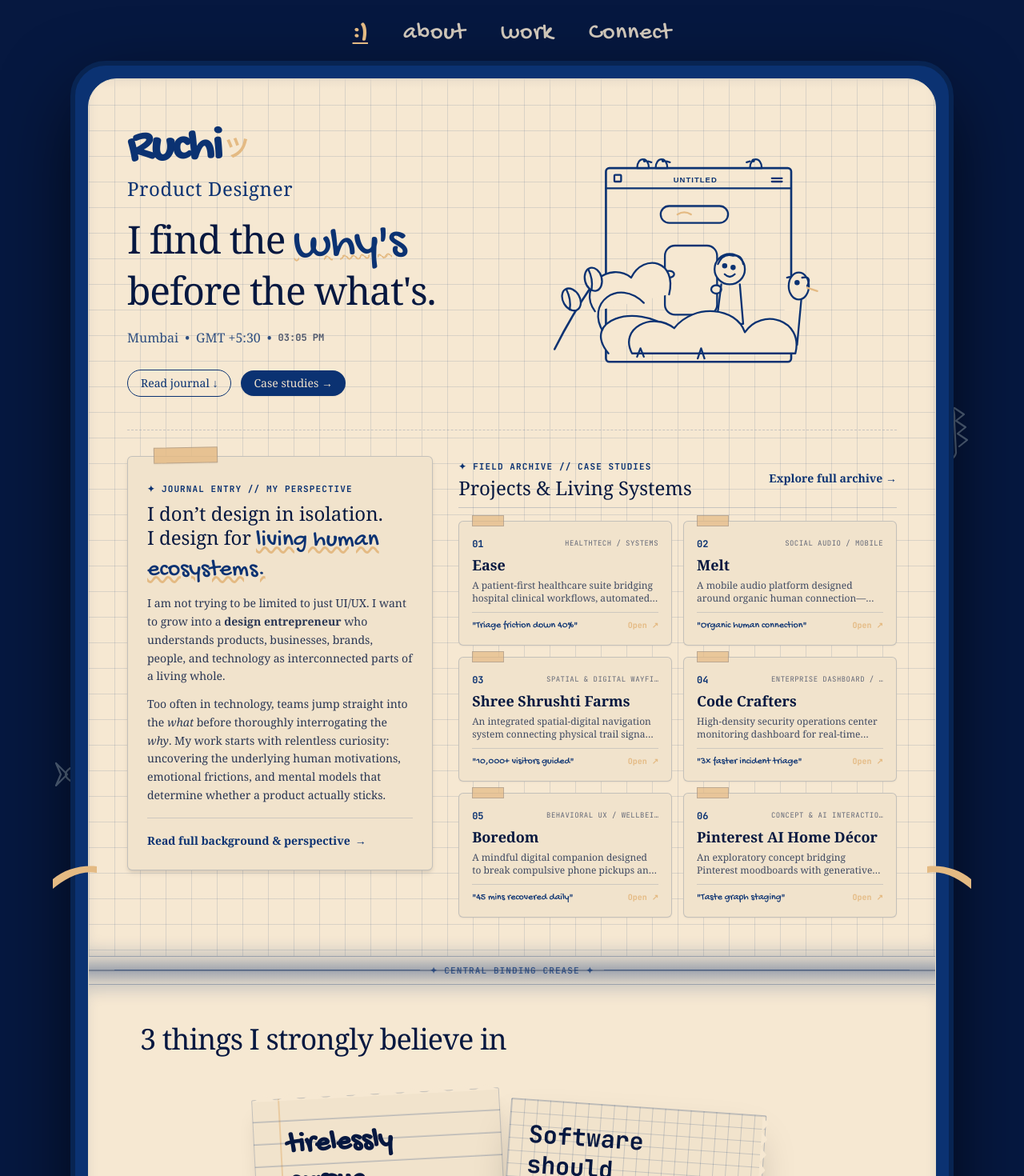
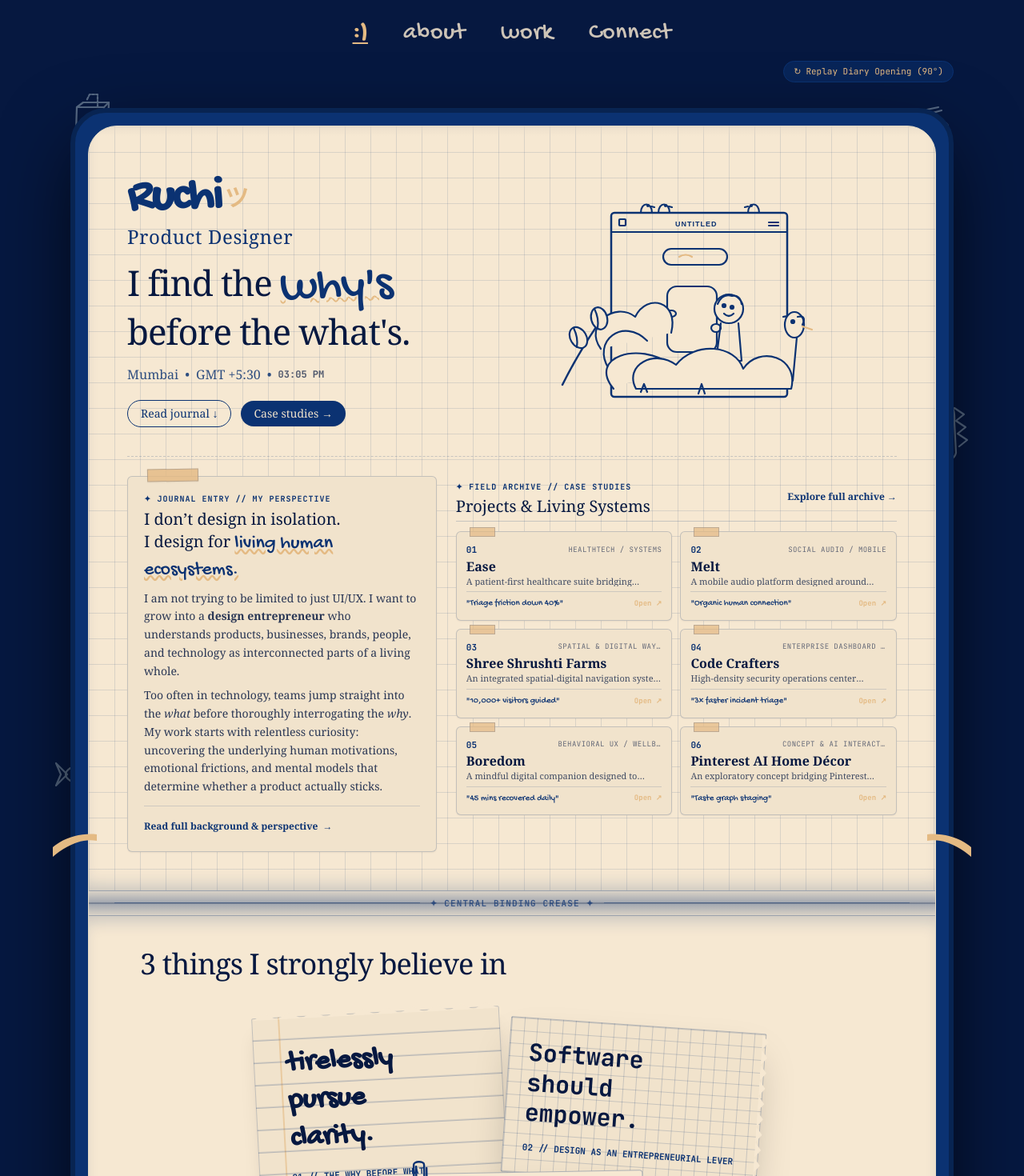
Before and after one commit to ruchibheda000-ship-it/ruchi-portfolio, a React (Vite) app: page / in a window 1280 px wide. Shown: the top 1470 px of the page at 80% size. Built offline with nearby package versions, Linux system fonts and the light colour scheme; a web font is replaced by a local one.

Commit message:
Refine 2-page open diary landscape proportions and 90-degree opening transition

```diff
--- a/src/index.css
+++ b/src/index.css
@@ -131,26 +131,30 @@ html {
 }
 
 /* ======================================================================== */
-/* 2-PAGE PHYSICAL OPEN DIARY ANIMATION & SPINE CREASE                      */
+/* 2-PAGE PHYSICAL OPEN DIARY 90° ROTATION & OPENING ANIMATION             */
 /* ======================================================================== */
 
-@keyframes diaryUnfold {
+@keyframes diaryRotateOpen90 {
   0% {
-    opacity: 0.8;
-    transform: perspective(1800px) rotateX(14deg) scale(0.96);
+    opacity: 0.7;
+    transform: perspective(2000px) rotate(-90deg) scale(0.68);
   }
-  60% {
-    transform: perspective(1800px) rotateX(-1.5deg) scale(1.008);
+  35% {
+    opacity: 0.95;
+    transform: perspective(2000px) rotate(-32deg) scale(0.88);
+  }
+  70% {
+    transform: perspective(2000px) rotate(-3deg) scale(1.012);
   }
   100% {
     opacity: 1;
-    transform: perspective(1800px) rotateX(0deg) scale(1);
+    transform: perspective(2000px) rotate(0deg) scale(1);
   }
 }
 
-.animate-diary-unfold {
-  animation: diaryUnfold 1.2s cubic-bezier(0.16, 1, 0.3, 1) forwards;
-  transform-origin: center top;
+.animate-diary-rotate-open {
+  animation: diaryRotateOpen90 1.35s cubic-bezier(0.2, 0.9, 0.3, 1) forwards;
+  transform-origin: center center;
 }
 
 /* Notebook horizontal spine fold shadow & page depth */
--- a/src/pages/Home.jsx
+++ b/src/pages/Home.jsx
@@ -105,6 +105,12 @@ export default function Home() {
     setCheckedItems(prev => ({ ...prev, [key]: !prev[key] }))
   }
 
+  // State to trigger the physical 90-degree opening animation
+  const [openAnimKey, setOpenAnimKey] = useState(0)
+  const handleReplayOpening = () => {
+    setOpenAnimKey(k => k + 1)
+  }
+
   return (
     <div className="min-h-screen bg-[#061840] text-[#F1E3CC] font-body selection:bg-[#E4BA83] selection:text-[#061840] relative overflow-x-hidden pb-24">
 
@@ -183,15 +189,31 @@ export default function Home() {
       {/* ========================================================================= */}
       <Nav />
 
+      {/* Replay Opening Animation Control (Floating subtile trigger) */}
+      <div className="max-w-5xl lg:max-w-6xl mx-auto px-6 flex justify-end mb-2">
+        <button
+          onClick={handleReplayOpening}
+          type="button"
+          className="inline-flex items-center gap-1.5 px-3 py-1 rounded-full bg-[#0B3272]/50 border border-[#0B3272] text-[#E4BA83] font-mono text-[11px] hover:bg-[#0B3272] hover:text-[#F1E3CC] transition-colors cursor-pointer select-none"
+        >
+          <span>↻</span>
+          <span>Replay Diary Opening (90°)</span>
+        </button>
+      </div>
+
       {/* ========================================================================= */}
       {/* 3. CENTRAL PHYSICAL OPEN DIARY (TWO-PAGE LANDSCAPE SPREAD)                */}
       {/* Reference: Image 2 (Opened flat with Page 1 top, Page 2 bottom)           */}
+      {/* Upper and lower pages have approximately the same visual importance.      */}
       {/* Palette: #0B3272 Forest Blue cover, #E4BA83 Gold trim, #F6E8D2 Paper     */}
       {/* ========================================================================= */}
-      <div className="relative z-20 w-full max-w-5xl lg:max-w-6xl mx-auto px-3 sm:px-6 my-6 sm:my-10">
+      <div className="relative z-20 w-full max-w-5xl lg:max-w-6xl mx-auto px-3 sm:px-6 my-4 sm:my-8">
 
         {/* PHYSICAL NOTEBOOK OUTER BINDING (Forest Blue #0B3272 with Gold #E4BA83 ribbon) */}
-        <div className="relative rounded-[32px] sm:rounded-[44px] bg-[#0B3272] p-2.5 sm:p-4 shadow-[0_35px_100px_-15px_rgba(0,0,0,0.85)] border-4 sm:border-[6px] border-[#082452] animate-diary-unfold">
+        <div
+          key={openAnimKey}
+          className="relative rounded-[32px] sm:rounded-[44px] bg-[#0B3272] p-2.5 sm:p-4 shadow-[0_35px_100px_-15px_rgba(0,0,0,0.85)] border-4 sm:border-[6px] border-[#082452] animate-diary-rotate-open"
+        >
 
           {/* SILK BOOKMARK RIBBON (Gold #E4BA83 silk ribbon peeking from the central fold / spine seam) */}
           <div className="absolute -left-4 sm:-left-7 top-1/2 -translate-y-1/2 z-30 pointer-events-none select-none">
@@ -209,33 +231,34 @@ export default function Home() {
           <div className="relative rounded-[24px] sm:rounded-[36px] bg-[#F6E8D2] overflow-hidden border border-[#E8DEC8]">
 
             {/* =================================================================== */}
-            {/* PAGE 1: UPPER LANDSCAPE PAGE (PORTFOLIO CONTENT & SPREAD)          */}
-            {/* Composition: Hero + Botanical Illustration + Journal + Case Studies */}
+            {/* PAGE 1: UPPER LANDSCAPE PAGE (PORTFOLIO CONTENT SPREAD)             */}
+            {/* Composition: Hero + Botanical Illustration + Journal + Projects     */}
+            {/* Single cohesive landscape editorial page, NOT stacked web sections. */}
             {/* =================================================================== */}
             <div className="relative bg-diary-grid text-[#061840] p-6 sm:p-10 lg:p-12 page-upper-depth">
 
-              {/* Subtle top margin wash */}
+              {/* Top margin wash */}
               <div className="absolute top-0 left-0 right-0 h-3 bg-linear-to-b from-[#E6D9C8] to-transparent opacity-60 pointer-events-none"></div>
 
-              {/* Upper Hero Grid */}
-              <div className="grid grid-cols-1 md:grid-cols-12 gap-6 lg:gap-8 items-center pb-8 border-b border-[#0B3272]/20 border-dashed">
+              {/* Landscape Layout Grid: Hero (Left) + Botanical Window (Right) */}
+              <div className="grid grid-cols-1 md:grid-cols-12 gap-6 lg:gap-8 items-center pb-6">
 
                 {/* Left Column: Wordmark, Role, Core Statement, Time */}
-                <div className="md:col-span-6 lg:col-span-6 space-y-4 sm:space-y-5">
+                <div className="md:col-span-6 lg:col-span-6 space-y-3 sm:space-y-4">
 
                   {/* Hand-drawn wordmark in Forest Blue with Path Gold dot */}
                   <div>
                     <span className="font-hand text-4xl sm:text-5xl lg:text-6xl text-[#0B3272] font-bold tracking-tight inline-block transform -rotate-1 select-none">
                       Ruchi<span className="text-2xl sm:text-3xl font-mono ml-1 text-[#E4BA83]">ツ</span>
                     </span>
-                    <div className="font-serif text-lg sm:text-xl md:text-2xl text-[#0B3272] tracking-wide mt-1">
+                    <div className="font-serif text-lg sm:text-xl md:text-2xl text-[#0B3272] tracking-wide mt-0.5">
                       Product Designer
                     </div>
                   </div>
 
                   {/* Core Statement */}
                   <div>
-                    <h1 className="font-serif text-3xl sm:text-4xl md:text-5xl text-[#061840] leading-[1.14] tracking-tight">
+                    <h1 className="font-serif text-3xl sm:text-4xl md:text-[2.75rem] text-[#061840] leading-[1.14] tracking-tight">
                       <span>I find the </span>
                       <span className="font-hand font-normal text-4xl sm:text-5xl md:text-6xl text-[#0B3272] inline-block transform -rotate-2 underline decoration-[#E4BA83] decoration-wavy decoration-2">
                         why's
@@ -258,15 +281,15 @@ export default function Home() {
                   </div>
 
                   {/* Stamp buttons */}
-                  <div className="pt-2 flex flex-wrap items-center gap-3">
+                  <div className="pt-1 flex flex-wrap items-center gap-3">
                     <a
-                      href="#diary-journal"
+                      href="#diary-journal-memo"
                       className="px-4 py-1.5 rounded-full border border-[#0B3272] bg-transparent text-[#0B3272] font-serif text-xs sm:text-sm hover:bg-[#0B3272] hover:text-[#F1E3CC] transition-colors"
                     >
                       Read journal ↓
                     </a>
                     <a
-                      href="#diary-projects"
+                      href="#diary-archive-index"
                       className="px-4 py-1.5 rounded-full bg-[#0B3272] text-[#F1E3CC] font-serif text-xs sm:text-sm shadow-xs hover:bg-[#082452] transition-colors"
                     >
                       Case studies →
@@ -275,9 +298,9 @@ export default function Home() {
 
                 </div>
 
-                {/* Right Column: Hand-Drawn SVG Botanical Window (in Forest Blue #0B3272 & Gold #E4BA83) */}
+                {/* Right Column: Hand-Drawn SVG Botanical Window Illustration */}
                 <div className="md:col-span-6 lg:col-span-6 relative flex justify-center items-center">
-                  <div className="relative w-full max-w-[340px] sm:max-w-[400px]">
+                  <div className="relative w-full max-w-[340px] sm:max-w-[380px]">
                     <svg viewBox="0 0 380 340" fill="none" stroke="#0B3272" strokeWidth="2.2" strokeLinecap="round" strokeLinejoin="round" className="w-full h-auto select-none">
 
                       {/* Window Header Frame */}
@@ -346,24 +369,24 @@ export default function Home() {
 
               </div>
 
-              {/* Lower Page 1 Editorial Section: Journal Memo & Field Archive Split */}
-              <div className="pt-8 grid grid-cols-1 lg:grid-cols-12 gap-8 items-start">
+              {/* Integrated Editorial Scrapbook Band: Journal Memo (Left) + Case Studies (Right) */}
+              <div className="pt-6 border-t border-[#0B3272]/20 border-dashed grid grid-cols-1 lg:grid-cols-12 gap-6 items-start">
 
-                {/* Left Column (5 Cols): Taped Journal Entry Clipping */}
-                <div id="diary-journal" className="lg:col-span-5 relative p-6 rounded-md bg-[#F1E3CC] border border-[#0B3272]/20 shadow-md">
+                {/* Left (5 Cols): Taped Journal Entry Clipping */}
+                <div id="diary-journal-memo" className="lg:col-span-5 relative p-5 rounded-md bg-[#F1E3CC] border border-[#0B3272]/20 shadow-xs">
                   {/* Washi Tape in Path Gold */}
-                  <div className="absolute -top-3 left-8 w-20 h-5 bg-[#E4BA83]/80 border border-[#0B3272]/20 transform -rotate-1 select-none pointer-events-none shadow-xs"></div>
+                  <div className="absolute -top-2.5 left-6 w-16 h-4 bg-[#E4BA83]/80 border border-[#0B3272]/20 transform -rotate-1 select-none pointer-events-none shadow-xs"></div>
 
-                  <div className="pt-2">
-                    <span className="font-mono text-[11px] uppercase tracking-widest text-[#0B3272] font-semibold block mb-2">
+                  <div>
+                    <span className="font-mono text-[10px] uppercase tracking-widest text-[#0B3272] font-semibold block mb-1">
                       ✦ JOURNAL ENTRY // MY PERSPECTIVE
                     </span>
-                    <h2 className="font-serif text-xl sm:text-2xl text-[#061840] font-normal leading-tight mb-3">
+                    <h2 className="font-serif text-lg sm:text-xl text-[#061840] font-normal leading-snug mb-2">
                       I don’t design in isolation.<br />
-                      I design for <span className="font-hand text-2xl sm:text-3xl text-[#0B3272] underline decoration-[#E4BA83] decoration-wavy">living human ecosystems.</span>
+                      I design for <span className="font-hand text-xl sm:text-2xl text-[#0B3272] underline decoration-[#E4BA83] decoration-wavy">living human ecosystems.</span>
                     </h2>
 
-                    <div className="space-y-3 font-serif text-xs sm:text-sm text-[#061840]/85 leading-relaxed">
+                    <div className="space-y-2 font-serif text-xs sm:text-sm text-[#061840]/85 leading-relaxed">
                       <p>
                         I am not trying to be limited to just UI/UX. I want to grow into a <strong>design entrepreneur</strong> who understands products, businesses, brands, people, and technology as interconnected parts of a living whole.
                       </p>
@@ -372,10 +395,10 @@ export default function Home() {
                       </p>
                     </div>
 
-                    <div className="pt-4 border-t border-[#0B3272]/15 mt-4">
+                    <div className="pt-3 border-t border-[#0B3272]/15 mt-3">
                       <Link
                         to="/about"
-                        className="inline-flex items-center gap-1.5 font-serif text-xs sm:text-sm font-semibold text-[#0B3272] hover:text-[#E4BA83] transition-colors"
+                        className="inline-flex items-center gap-1.5 font-serif text-xs font-semibold text-[#0B3272] hover:text-[#E4BA83] transition-colors"
                       >
                         <span>Read full background & perspective</span>
                         <span>→</span>
@@ -384,53 +407,53 @@ export default function Home() {
                   </div>
                 </div>
 
-                {/* Right Column (7 Cols): Compact Case Studies Scrapbook Grid */}
-                <div id="diary-projects" className="lg:col-span-7 space-y-4">
+                {/* Right (7 Cols): Compact Case Studies Scrapbook Grid */}
+                <div id="diary-archive-index" className="lg:col-span-7 space-y-3">
 
-                  <div className="flex items-center justify-between pb-2 border-b border-[#0B3272]/20">
+                  <div className="flex items-center justify-between pb-1 border-b border-[#0B3272]/20">
                     <div>
-                      <span className="font-mono text-[11px] uppercase tracking-widest text-[#0B3272] font-semibold">
+                      <span className="font-mono text-[10px] uppercase tracking-widest text-[#0B3272] font-semibold">
                         ✦ FIELD ARCHIVE // CASE STUDIES
                       </span>
-                      <h2 className="font-serif text-xl sm:text-2xl text-[#061840] font-normal">
+                      <h2 className="font-serif text-lg sm:text-xl text-[#061840] font-normal">
                         Projects & Living Systems
                       </h2>
                     </div>
                     <Link
                       to="/work"
-                      className="font-serif text-xs sm:text-sm text-[#0B3272] hover:text-[#E4BA83] transition-colors font-semibold"
+                      className="font-serif text-xs text-[#0B3272] hover:text-[#E4BA83] transition-colors font-semibold"
                     >
                       Explore full archive →
                     </Link>
                   </div>
 
                   {/* 6 Projects in a 2x3 compact tactile layout */}
-                  <div className="grid grid-cols-1 sm:grid-cols-2 gap-3.5">
+                  <div className="grid grid-cols-1 sm:grid-cols-2 gap-2.5">
                     {projects.map((proj, idx) => (
                       <Link
                         key={proj.id}
                         to="/work"
-                        className={`group relative p-3.5 sm:p-4 rounded-md bg-[#F1E3CC] border border-[#0B3272]/20 shadow-xs hover:shadow-md hover:-translate-y-0.5 transition-all duration-200 no-underline text-[#061840] ${idx % 2 === 0 ? 'transform -rotate-0.5' : 'transform rotate-0.5'}`}
+                        className={`group relative p-3 rounded-md bg-[#F1E3CC] border border-[#0B3272]/20 shadow-xs hover:shadow-md hover:-translate-y-0.5 transition-all duration-200 no-underline text-[#061840] ${idx % 2 === 0 ? 'transform -rotate-0.5' : 'transform rotate-0.5'}`}
                       >
                         {/* Washi Tape corner */}
-                        <div className="absolute -top-2 left-4 w-10 h-3.5 bg-[#E4BA83]/70 border border-[#0B3272]/20 select-none pointer-events-none"></div>
+                        <div className="absolute -top-1.5 left-4 w-8 h-3 bg-[#E4BA83]/70 border border-[#0B3272]/20 select-none pointer-events-none"></div>
 
-                        <div className="flex items-center justify-between gap-1 mb-1 pt-1">
-                          <span className="font-mono text-xs font-bold text-[#0B3272]">{proj.number}</span>
-                          <span className="font-mono text-[9px] uppercase tracking-wider text-[#061840]/60 truncate max-w-[140px]">{proj.category}</span>
+                        <div className="flex items-center justify-between gap-1 mb-0.5 pt-0.5">
+                          <span className="font-mono text-[11px] font-bold text-[#0B3272]">{proj.number}</span>
+                          <span className="font-mono text-[9px] uppercase tracking-wider text-[#061840]/60 truncate max-w-[130px]">{proj.category}</span>
                         </div>
 
-                        <h3 className="font-serif text-base sm:text-lg font-bold text-[#061840] group-hover:text-[#0B3272] transition-colors">
+                        <h3 className="font-serif text-sm sm:text-base font-bold text-[#061840] group-hover:text-[#0B3272] transition-colors leading-tight">
                           {proj.title}
                         </h3>
 
-                        <p className="font-serif text-xs text-[#061840]/75 line-clamp-2 mt-1 leading-snug">
+                        <p className="font-serif text-[11px] text-[#061840]/75 line-clamp-1 mt-0.5 leading-tight">
                           {proj.description}
                         </p>
 
-                        <div className="mt-2 pt-2 border-t border-[#0B3272]/15 flex items-center justify-between font-hand text-xs text-[#0B3272]">
+                        <div className="mt-1.5 pt-1.5 border-t border-[#0B3272]/15 flex items-center justify-between font-hand text-[11px] text-[#0B3272]">
                           <span>"{proj.note}"</span>
-                          <span className="font-mono text-[10px] text-[#E4BA83] font-bold">Open ↗</span>
+                          <span className="font-mono text-[9px] text-[#E4BA83] font-bold">Open ↗</span>
                         </div>
                       </Link>
                     ))}
@@ -446,7 +469,7 @@ export default function Home() {
             {/* CENTRAL HORIZONTAL BINDING / SPINE CREASE                           */}
             {/* Visually divides Page 1 and Page 2 as an authentic open book seam   */}
             {/* =================================================================== */}
-            <div className="relative w-full h-7 sm:h-9 spine-crease-shadow border-y border-[#0B3272]/30 flex items-center justify-center select-none pointer-events-none z-20">
+            <div className="relative w-full h-7 sm:h-8 spine-crease-shadow border-y border-[#0B3272]/30 flex items-center justify-center select-none pointer-events-none z-20">
               <div className="w-full flex items-center justify-center gap-3 px-8">
                 <div className="h-[1px] bg-[#0B3272]/40 flex-grow"></div>
                 <span className="font-mono text-[10px] sm:text-[11px] tracking-widest uppercase text-[#0B3272]/70 font-semibold">
@@ -461,17 +484,17 @@ export default function Home() {
             {/* Reference: Image 2 ("3 things I strongly believe in")               */}
             {/* NOTHING ELSE INSIDE THIS PAGE. THE DIARY ENDS HERE.                 */}
             {/* =================================================================== */}
-            <div id="diary-beliefs" className="relative bg-[#F6E8D2] px-6 sm:px-12 lg:px-16 pt-8 sm:pt-12 pb-14 sm:pb-16 page-lower-depth text-[#061840]">
+            <div id="diary-beliefs" className="relative bg-[#F6E8D2] px-6 sm:px-12 lg:px-16 pt-8 sm:pt-10 pb-12 sm:pb-14 page-lower-depth text-[#061840]">
 
               {/* Header: Exactly matching Image 2 */}
-              <div className="max-w-2xl mb-8 sm:mb-12">
+              <div className="max-w-2xl mb-8 sm:mb-10">
                 <h2 className="font-serif text-2xl sm:text-3xl lg:text-4xl text-[#061840] font-normal tracking-tight">
                   3 things I strongly believe in
                 </h2>
               </div>
 
               {/* THE 3 OVERLAPPING PHYSICAL PAPER CARDS / SCRAPS (Matching Image 2) */}
-              <div className="relative min-h-[360px] sm:min-h-[420px] max-w-2xl mx-auto mb-10">
+              <div className="relative min-h-[360px] sm:min-h-[400px] max-w-2xl mx-auto mb-8">
 
                 {/* SCRAP 1: Torn Lined Notebook Paper (Top Left, tilted -3°) */}
                 <div className="absolute top-0 left-0 sm:left-4 z-10 w-[240px] sm:w-[310px] p-6 rounded-xs bg-notebook-ruled shadow-xl border border-[#0B3272]/20 transform -rotate-3 hover:rotate-0 transition-transform duration-300">
@@ -504,7 +527,7 @@ export default function Home() {
                 </div>
 
                 {/* SCRAP 3: Soft Cream Sticky Note with Paperclip (Center Bottom, overlapping both, tilted -1°) */}
-                <div className="absolute top-48 sm:top-52 left-1/2 -translate-x-1/2 z-30 w-[260px] sm:w-[330px] p-6 sm:p-8 rounded-sm bg-kraft-note shadow-2xl border border-[#0B3272]/30 transform -rotate-1 hover:rotate-0 transition-transform duration-300">
+                <div className="absolute top-48 sm:top-50 left-1/2 -translate-x-1/2 z-30 w-[260px] sm:w-[330px] p-6 sm:p-8 rounded-sm bg-kraft-note shadow-2xl border border-[#0B3272]/30 transform -rotate-1 hover:rotate-0 transition-transform duration-300">
 
                   {/* Metallic Paperclip */}
                   <div className="absolute -top-5 left-10 pointer-events-none select-none">
```
